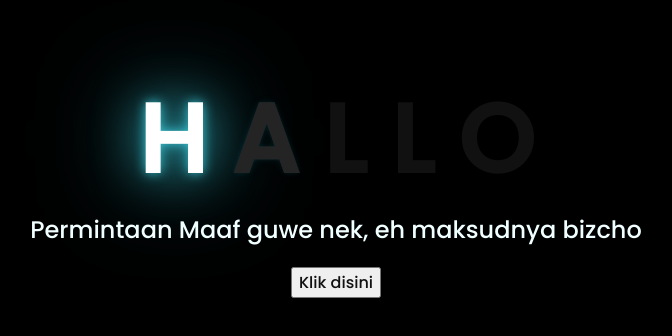
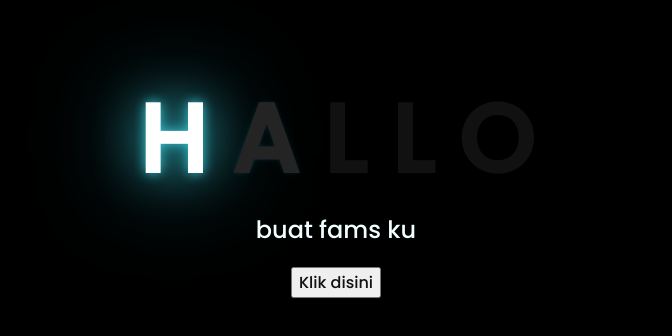
Before and after one commit to Ivvee0/ivvee, a plain HTML site: page index.html in a window 1280 px wide. Shown: the part 226-562 px from the top of the page, without its empty margins (312-984 px from the left). Drawn offline with Linux system fonts and the light colour scheme.

Commit message:
Update index.html

```diff
--- a/index.html
+++ b/index.html
@@ -18,7 +18,7 @@
         <span>O</span>
     </div>
     <div class="description">
-        <span>Permintaan Maaf guwe nek, eh maksudnya bizcho</span>
+        <span>buat fams ku</span>
     </div>
     <div class="button">
         <button>
```
